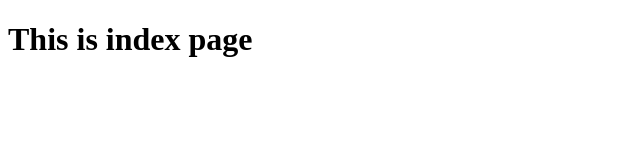
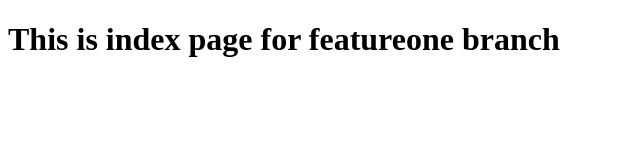
Before and after one commit to Vishnuuplers/beta, a plain HTML site: page index.html in a window 1280 px wide. Shown: the whole page, without its empty margins (0-640 px from the left). Drawn offline with Linux system fonts and the light colour scheme.

Commit message:
Pushing index.html to featureone branch

```diff
--- a/index.html
+++ b/index.html
@@ -9,7 +9,7 @@
 <body>
 
 
-    <h1> This is index page</h1>
+    <h1> This is index page for featureone branch</h1>
 
 </body>
 </html>
```
